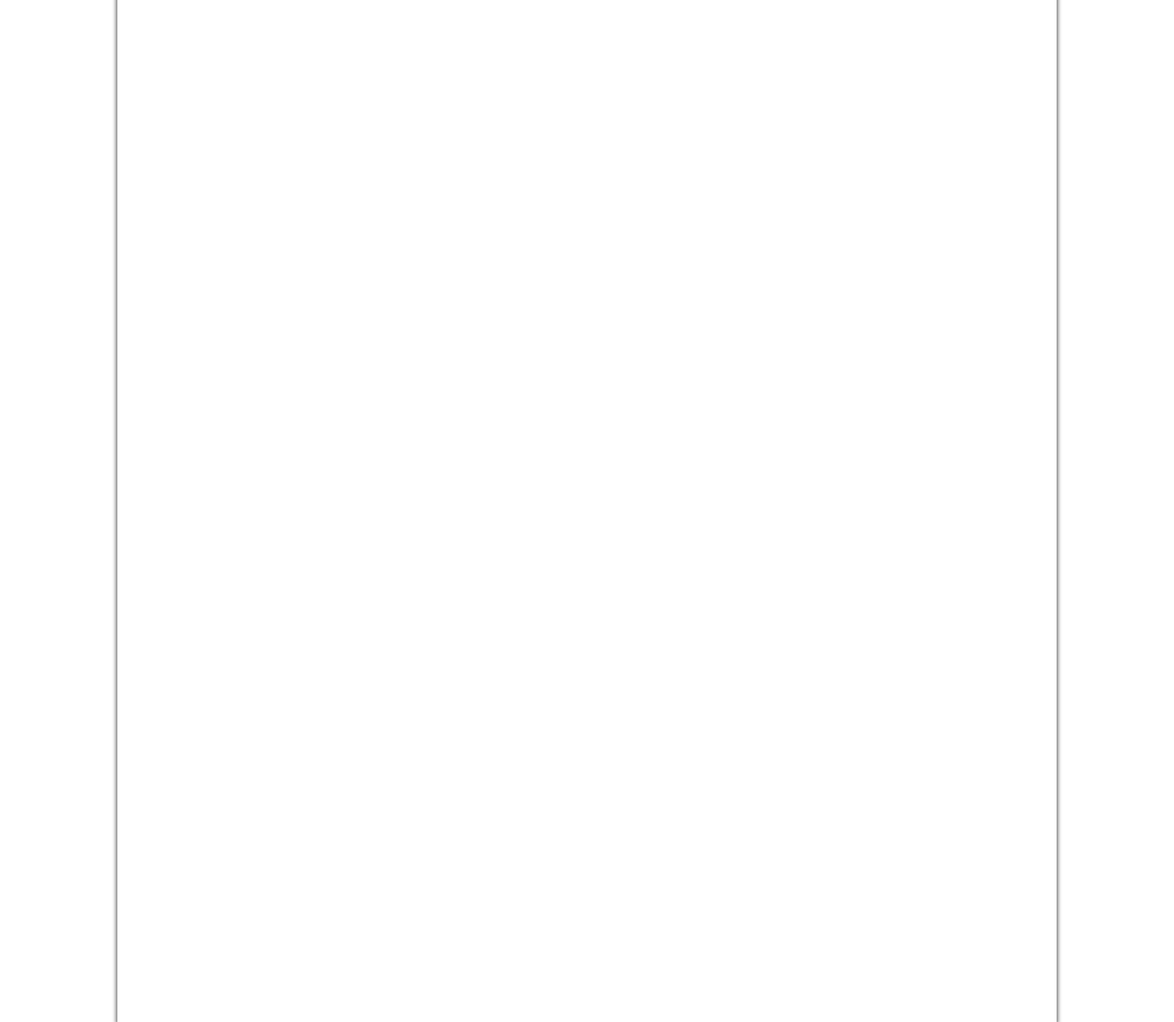
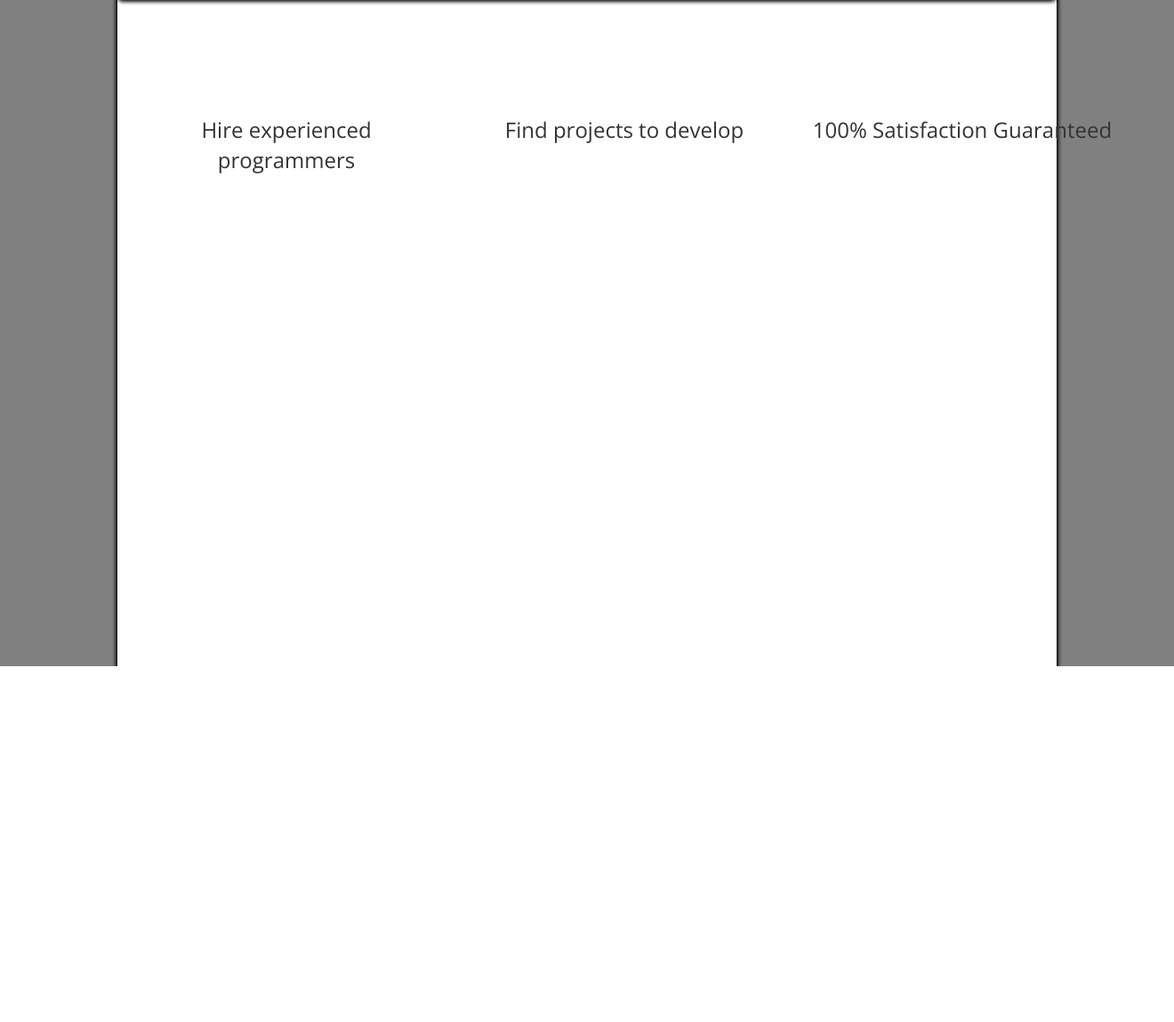
Before and after one commit to jamesw8/PVJ-Turk, a Flask app: page / in a window 1320 px wide. Shown: the part 451-1600 px from the top of the page at 89% size. After the commit the page ends 1200 px from the top, so only its background shows below. Run offline with Flask 2, Linux system fonts and the light colour scheme; some libraries are stand-ins or nearby versions.

Commit message:
Updating styling margins/padding, etc.

```diff
--- a/static/css/styles.css
+++ b/static/css/styles.css
@@ -5,7 +5,7 @@
 	border-radius: 5px;
 	color: white;
 	height: 400px;
-	box-shadow: 0px 3px 4px gray;
+	box-shadow: 0px 3px 4px black;
 }
 
 .jumbo-text {
@@ -15,24 +15,38 @@
 }
 
 .features {
+	width: 100%;
 	height: 20vh !important;
-	padding-top: 50%px;
+	margin-top: 10vh;
 }
 
 .feature-text {
+	padding-top: 50px;
 	font-family: Open Sans;
 	font-size: 24px;
 	text-align: center;
 }
 
+i {
+	text-align: center !important;
+}
+
+.header {
+	margin-top: 80px !important;
+}
+
 body {
 	width: 80%;
-	height: 200vh;
+	height: 150vh;
 	margin: auto auto;
-	box-shadow: 2px 2px 4px gray, -2px 2px 4px gray;
+	box-shadow: 2px 2px 4px black, -2px 2px 4px black;
 	background-color: white !important;
 }
 
 html {
-	background-color: white;
+	background-color: gray;
 }
+
+body {
+	padding-top: 50px;
+}
```
